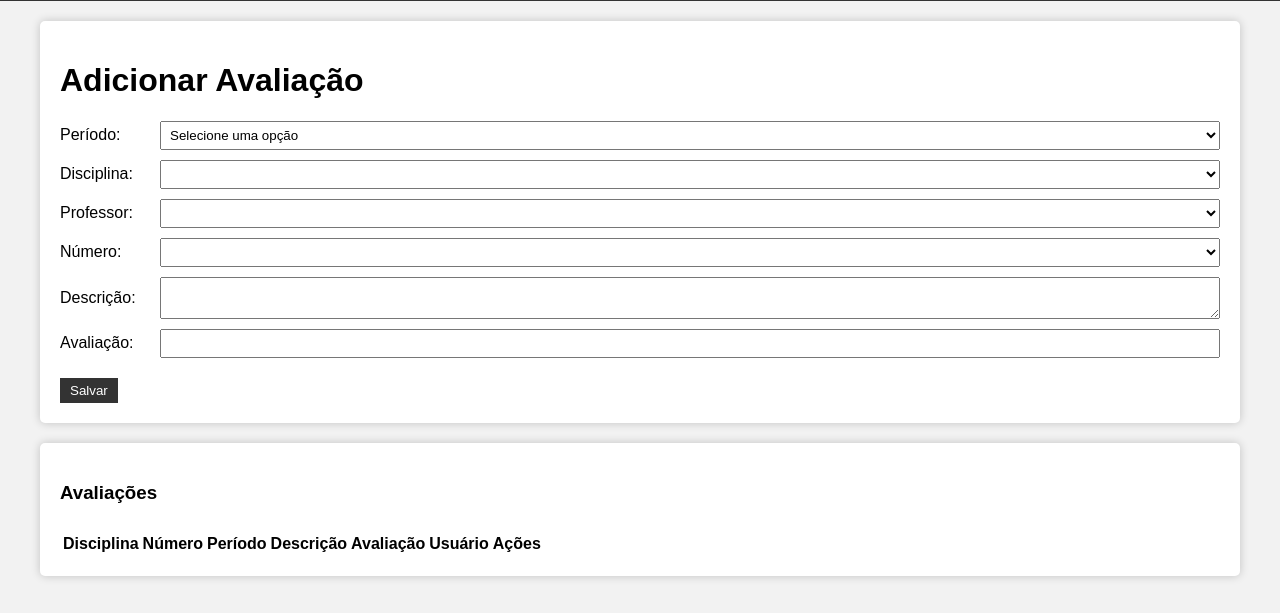
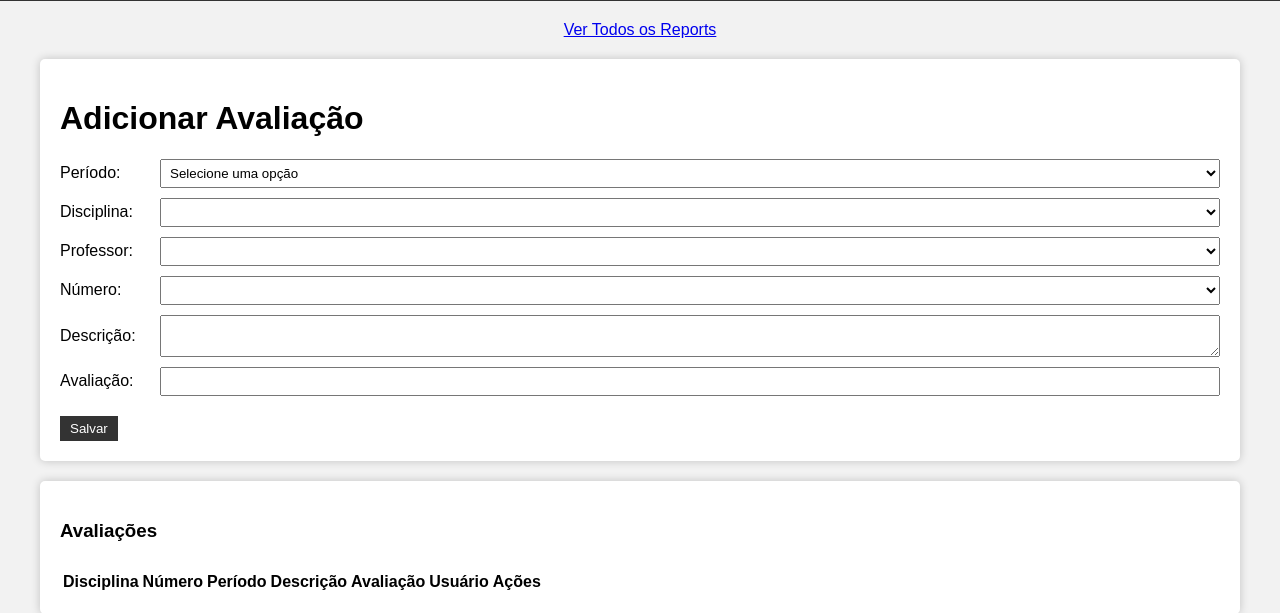
Before and after one commit to tutusl/projeto_individual_bd, a Flask app: page /report/create/1 in a window 1280 px wide. Shown: the part 74-687 px from the top of the page. Run offline with Flask 3, Linux system fonts and the light colour scheme; data that the repository does not hold is empty; parts of the project's set-up code (start-up, migrations or seed data) failed here and were passed over.

Commit message:
home update

```diff
--- a/backend/templates/home.html
+++ b/backend/templates/home.html
@@ -156,9 +156,9 @@
     </div>
 
     <div class="content-container">
-        <!-- <div class="add-evaluation-link">
-            <a href="/evaluation/create">Adicionar Avaliação</a>
-        </div> -->
+        <div class="add-evaluation-link">
+            <a href="/reports">Ver Todos os Reports</a>
+        </div>
 
         <div class="create-evaluation-form">
             <h1 class="form-title">Adicionar Avaliação</h1>
```
